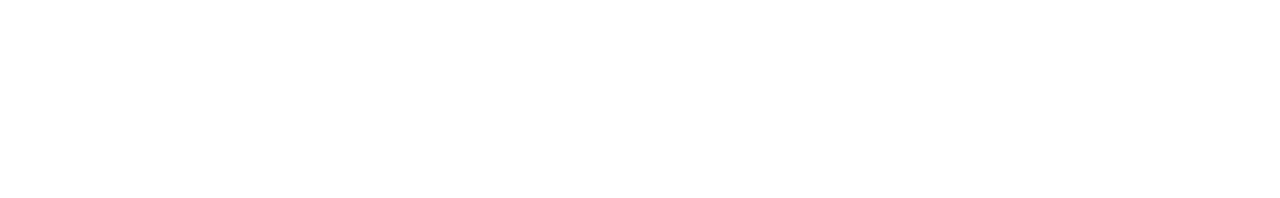
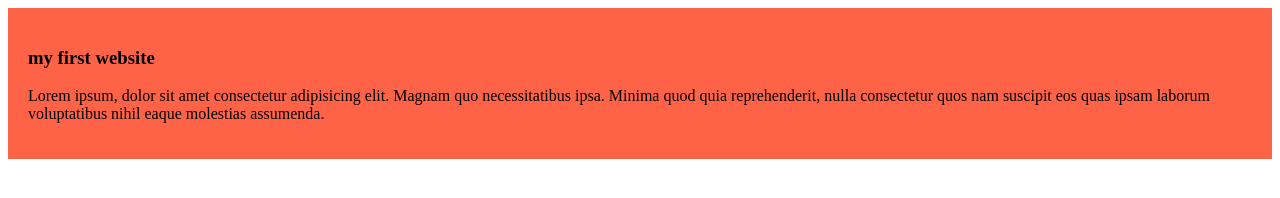
Before and after one commit to Cpaul5/my-first-website, a plain HTML site: page index.html in a window 1280 px wide. Drawn offline with Linux system fonts and the light colour scheme.

Commit message:
added my first blog

```diff
--- a/index.html
+++ b/index.html
@@ -3,11 +3,13 @@
 <head>
     <meta charset="UTF-8">
     <meta name="viewport" content="width=device-width, initial-scale=1.0">
-    <title>my first website
-
-    </title>
+    <title>my first website</title>
+    <link rel="stylesheet" href="styles/blog.css">
 </head>
 <body>
-
+  <div>
+    <h3> my first website</h3>
+    <p>Lorem ipsum, dolor sit amet consectetur adipisicing elit. Magnam quo necessitatibus ipsa. Minima quod quia reprehenderit, nulla consectetur quos nam suscipit eos quas ipsam laborum voluptatibus nihil eaque molestias assumenda.</p>
+  </div>
 </body>
 </html>
--- /dev/null
+++ b/styles/blog.css
@@ -0,0 +1,3 @@
+div{
+    background-color: tomato; padding: 20px;
+}
```
